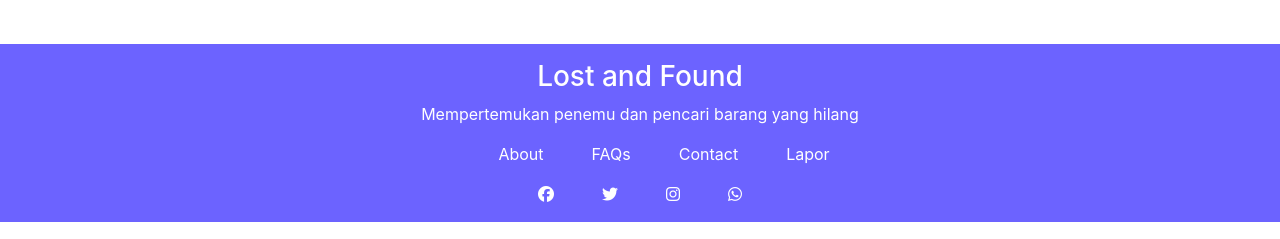
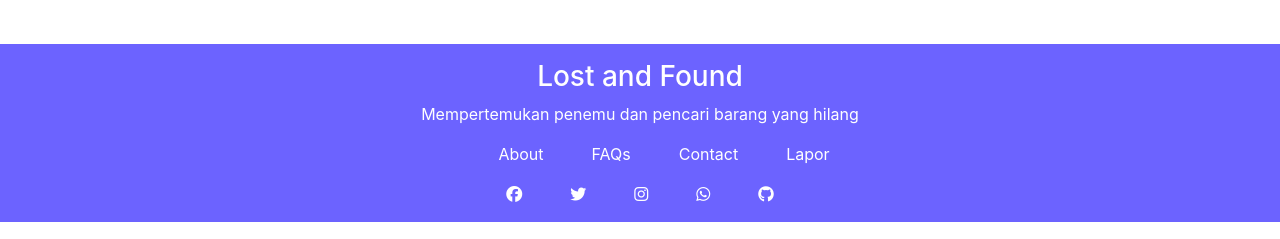
Before and after one commit to Fadil3/lost-and-found, a CodeIgniter 4 app: template app/Views/Pages/home.php in a window 1280 px wide. Shown: the part 561-800 px from the top of the page. Run offline with PHP 8.4 and a stand-in for CodeIgniter, Linux system fonts and the light colour scheme; the template is opened without the code that fills it, so the values that code supplies are empty; some libraries are stand-ins or nearby versions.

Commit message:
Update footer.php

```diff
--- a/app/Views/layout/footer.php
+++ b/app/Views/layout/footer.php
@@ -13,6 +13,7 @@
             <a href="#"><i class="fab fa-twitter ml-5 text-white"></i></a>
             <a href="#"><i class="fab fa-instagram ml-5 text-white"></i></a>
             <a href="#"><i class="fab fa-whatsapp ml-5 text-white"></i></a>
+            <a href="#"><i class="fab fa-github ml-5 text-white"></i></a>
         </div>
     </div>
 </footer>
```
